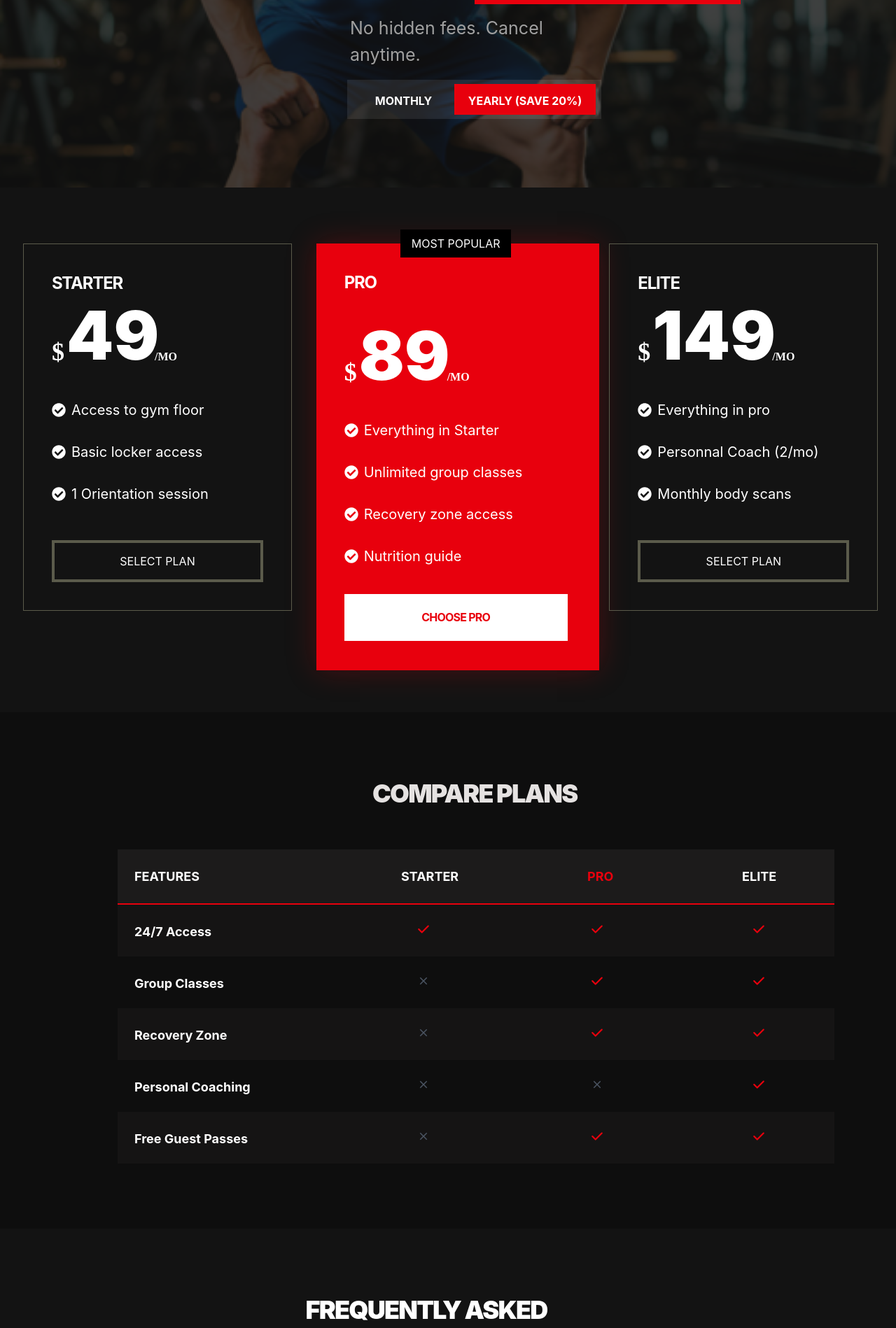
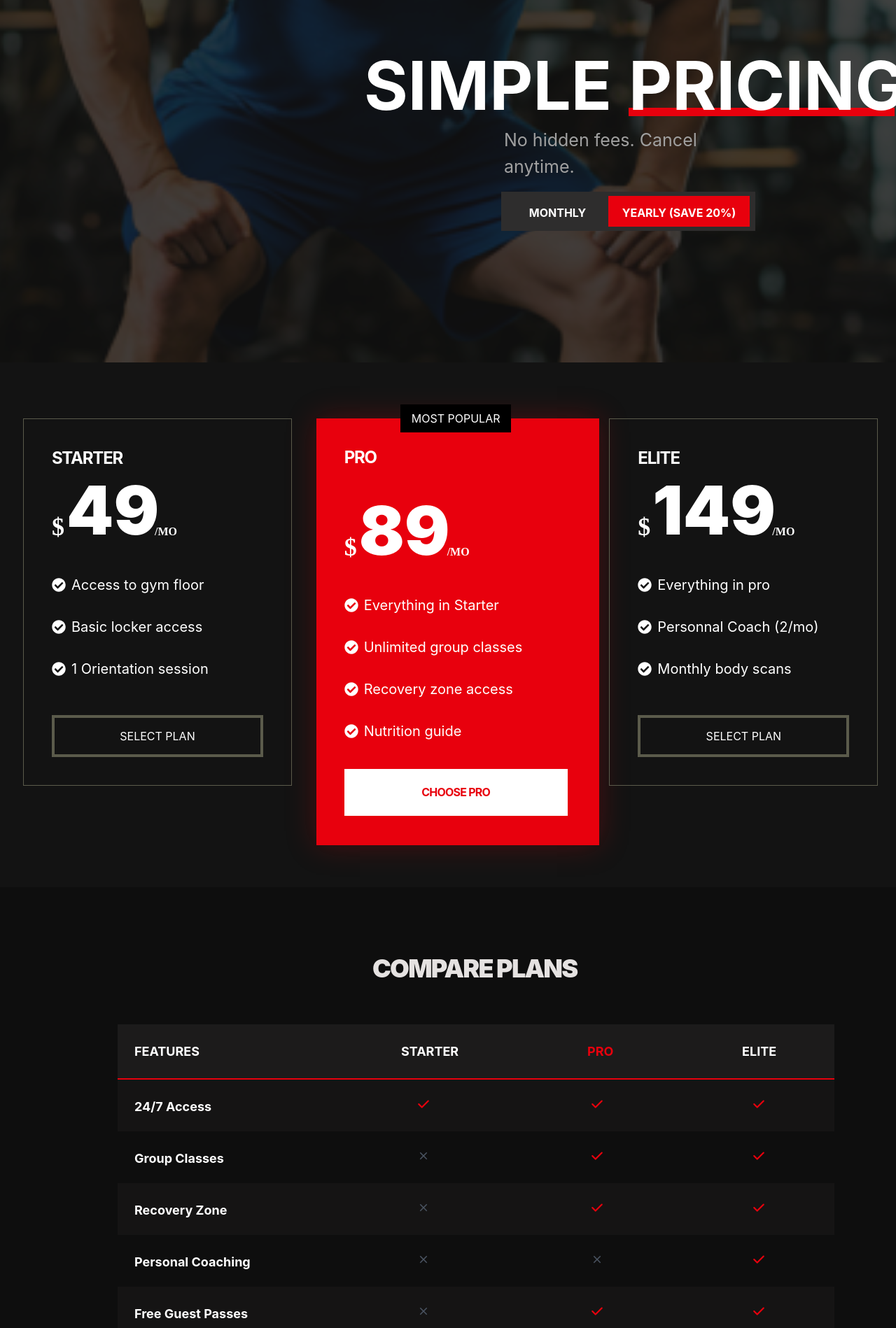
Before and after one commit to tekilaofficielpro/fitzone, a React (Vite) app: page /pricing in a window 1280 px wide. Shown: the part 182-2080 px from the top of the page at 70% size. Built offline with nearby package versions, Linux system fonts and the light colour scheme.

Commit message:
rectification page  Contact

```diff
--- a/src/pages/niniPages/Pricing.jsx
+++ b/src/pages/niniPages/Pricing.jsx
@@ -10,12 +10,12 @@ const Pricing = () => {
 
      <>
     {/* Section Hero et Banière */}
-    <section className='relative h-[450px] py-24 px-75 flex flex-col gap-16 '>
+    <section className='relative h-[700px] py-24 px-75 flex flex-col gap-16 '>
       <div
         className="absolute inset-0 bg-[url('/pricingCoach4.png')] bg-cover bg-center"
         style={{ opacity: 0.2 }}
       />
-      <div className='container mx-auto relative z-10'>
+      <div className='container mx-auto relative top-40 left-55 z-10'>
         <div className='text-[#FFFFFF] text-8xl font-bold flex flex-row gap-6'>
           <h1>SIMPLE</h1>
           <div className='flex flex-col'>
@@ -25,7 +25,7 @@ const Pricing = () => {
         </div>
         <h2 className='w-[360px] h-[28px] text-[#A0A0A0] text-[25px] mx-50'>No hidden fees. Cancel anytime.</h2>
       </div>
-      <div className='w-[363px] h-[56px] bg-[#2e2d2d] mx-49 p-4 text-white flex flex-row gap-0 font-bold'>
+      <div className='w-[363px] h-[56px] bg-[#2e2d2d] mx-49 p-4 text-white flex flex-row gap-0 font-bold relative top-40 left-55'>
         <button className='w-[138px] h-[44px] py-3 position relative bottom-2.5'>MONTHLY</button>
         <button className='w-[216px] h-[44px] py-3 bg-[#E8000D] position relative bottom-2.5 left-2'>YEARLY (SAVE 20%)</button>
       </div>
@@ -94,7 +94,7 @@ const Pricing = () => {
     </section>
 
     {/* Section compare plans */}
-    <section className="w-full h-[738px] text-white py-[96px] px-[32px] bg-[#0E0E0E]">
+    <section className="h-[738px] text-white py-[96px] px-[32px] bg-[#0E0E0E]">
       <div className="container h-[546px] max-w-[1024px] flex flex-row gap-[16px]">
         <div className='w-[1024px] h-[40px]'>
           <h1 className="w-[320px] h-[240px] font-black text-[36px] text-[#E5E2E1] leading-[40px] tracking-[-1.8px] position relative left-[500px] uppercase">COMPARE PLANS</h1>
@@ -153,10 +153,11 @@ const Pricing = () => {
     </section>
 
     {/* FAQ Section */}
+
     <section className="h-[766px] text-white py-[96px] px-[192px] bg-[#131313]">
       <div className='container mx-auto w-[896px] h-[574px] max-w-[896px] flex flex-col gap-[64px]'>
         <div className='w-[896px] h-[40px]'>
-          <h1 className='w-[354px] h-[40px]  font-black text-[36px] leading-[40px] tracking-[-1.8px] text-center position relative left-[240px]'>FREQUENTLY ASKED</h1>
+          <h1 className='w-[354px] h-[40px]  font-black text-[36px] leading-[40px] tracking-[-1.8px] text-center relative left-[260px]'>FREQUENTLY ASKED</h1>
         </div>
         <div className='w-[896px] h-[470px] max-w-[896px]'>
           <ul className='flex flex-col gap-[16px]'>
@@ -199,7 +200,7 @@ const Pricing = () => {
     </section>
 
     {/* Section - Finale CTA */}
-    <section className="w-full h-[516px] text-white py-[96px] px-[220px] bg-[#E8000D]">
+    <section className="w-full h-[516px] text-white py-[96px] px-[420px] bg-[#E8000D]">
       <div className='container h-[324px] max-w-[728px] flex flex-col gap-[32px]'>
         <h1 className='w-[896px] h-[144px] font-black text-[72px] leading-[72px] tracking-[-3.6px] text-center'>START YOUR FREE TRIAL TODAY</h1>
         <h2 className='w-[896px] h-[44px] font-medium text-[20px] leading-[28px] tracking-normal text-center position relative bottom-[16px]'>Experience elite performance with no strings attached for 7 days.</h2>
```
